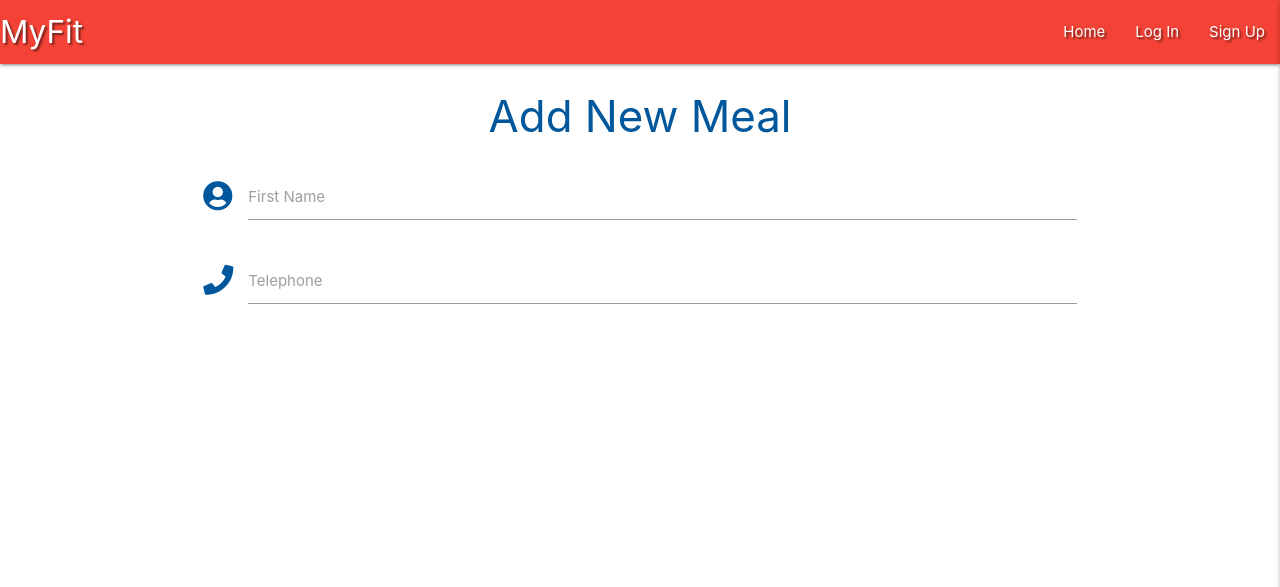
After one commit to lukesmallman1993/pocketpal, a Flask app: page /add_meals in a window 1280 px wide. The commit adds this page. Shown: the top 587 px of the page. Run offline with Flask 2, Linux system fonts and the light colour scheme; some libraries are stand-ins or nearby versions.

Commit message:
Create add_meals template

```diff
--- a/app.py
+++ b/app.py
@@ -89,6 +89,10 @@ def logout():
     session.pop("user")
     return redirect(url_for("login"))
 
+@app.route("/add_meals")
+def add_meals():
+    return render_template("add_meals.html")
+
 if __name__ == "__main__":
     app.run(host=os.environ.get("IP"),
             port=int(os.environ.get("PORT")),
--- /dev/null
+++ b/templates/add_meals.html
@@ -0,0 +1,23 @@
+{% extends "base.html" %}
+{% block content %}
+
+    <h3 class="light-blue-text text-darken-4 center-align">Add New Meal</h3>
+
+    <div class="row">
+        <form class="col s12" method="POST" action="">
+            <div class="row">
+                <div class="input-field col s12">
+                    <i class="fas fa-user-circle prefix light-blue-text text-darken-4"></i>
+                    <input id="icon_prefix" type="text" class="validate">
+                    <label for="icon_prefix">First Name</label>
+                </div>
+                <div class="input-field col s12">
+                    <i class="fas fa-phone prefix light-blue-text text-darken-4"></i>
+                    <input id="icon_telephone" type="tel" class="validate">
+                    <label for="icon_telephone">Telephone</label>
+                </div>
+            </div>
+        </form>
+    </div>
+
+{% endblock %}
--- a/templates/base.html
+++ b/templates/base.html
@@ -24,8 +24,8 @@
                     <li><a href="{{ url_for('get_meals') }}">Home</a></li>
                 {% if session.user %}
                     <li><a href="{{ url_for('profile', username=session['user']) }}">Profile</a></li>
+                    <li><a href="{{ url_for('add_meals') }}">New Meal</a></li>
                     <li><a href="#">Browse Categories</a></li>
-                    <li><a href="#">Add Meal</a></li>
                     <li><a href="{{ url_for('logout') }}">Log Out</a></li>
                 {% else %}
                     <li><a href="{{ url_for('login') }}">Log In</a></li>
@@ -42,8 +42,8 @@
                     <li><a href="{{ url_for('get_meals') }}">Home</a></li>
             {% if session.user %}
                     <li><a href="{{ url_for('profile', username=session['user']) }}">Profile</a></li>
+                    <li><a href="{{ url_for('add_meals') }}">New Meal</a></li>
                     <li><a href="#">Browse Categories</a></li>
-                    <li><a href="#">Add Meal</a></li>
                     <li><a href="{{ url_for('logout') }}">Log Out</a></li>
                 {% else %}
                     <li><a href="{{ url_for('login') }}">Log In</a></li>
```
